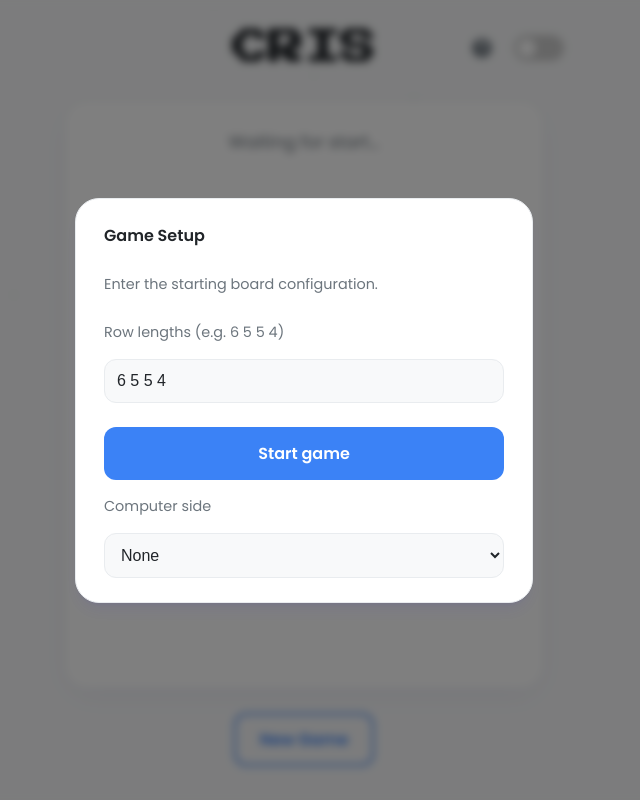
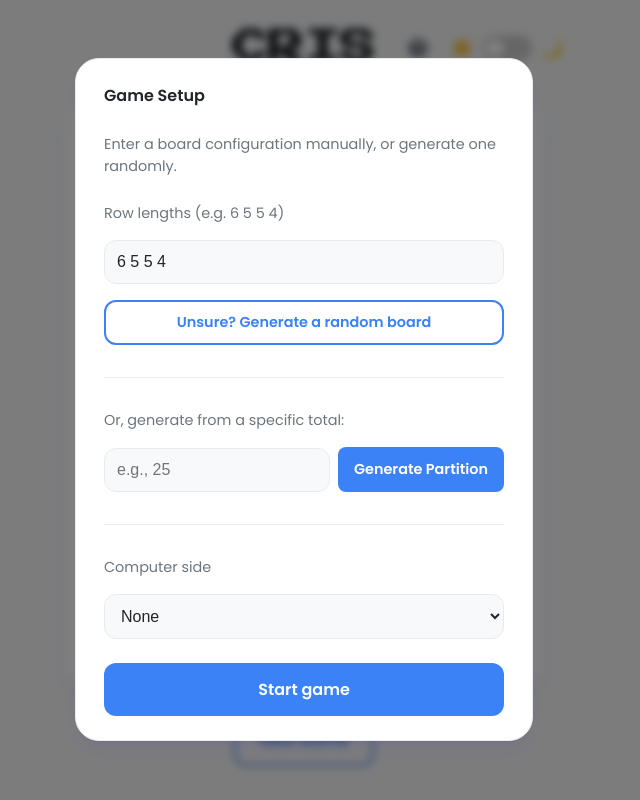
Before and after one commit to aayandeb/Partition-Games, a plain HTML site: page CRIS.html in a window 1280 px wide. Shown: the whole page, without its empty margins (336-976 px from the left). Drawn offline with Linux system fonts and the light colour scheme.

Commit message:
added random generate function to CRIM, dark mode button icons

```diff
--- a/CRIS.html
+++ b/CRIS.html
@@ -26,15 +26,19 @@
       <div class="header-center"><h1>CRIS</h1></div>
       <div class="header-right">
         <button id="help-btn" aria-label="Help">
-          <!-- hero-icons “question-mark-circle” -->
+          <!-- hero-icons "question-mark-circle" -->
           <svg xmlns="http://www.w3.org/2000/svg" viewBox="0 0 24 24" width="24" height="24" fill="currentColor">
             <path fill-rule="evenodd" d="M12 2.25A9.75 9.75 0 1021.75 12 9.762 9.762 0 0012 2.25zM12 18a.937.937 0 01-.938-.938.938.938 0 011.876 0A.938.938 0 0112 18zm1.434-3.876a.937.937 0 01-1.868-.372c.17-.852.683-1.323 1.284-1.877.61-.561 1.242-1.143 1.242-2.397 0-1.209-.974-2.187-2.192-2.187-1.1 0-1.954.53-2.378 1.417a.937.937 0 11-1.687-.802C8.299 6.44 9.86 5.25 11.896 5.25c2.27 0 4.06 1.774 4.06 4.062 0 2.046-1.2 3.089-2.018 3.838-.543.499-.809.746-.904 1.0z" clip-rule="evenodd"/>
           </svg>
         </button>
+        <div class="theme-switcher">
+          <span class="theme-icon sun">☀️</span>
           <label class="switch">
             <input type="checkbox" id="theme-toggle">
             <span class="slider round"></span>
           </label>
+          <span class="theme-icon moon">🌙</span>
+        </div>
       </div>
     </header>
 
@@ -58,11 +62,21 @@
   <div id="setup-modal-backdrop" class="modal-backdrop">
     <div class="modal">
       <h2>Game Setup</h2>
-      <p>Enter the starting board configuration.</p>
+      <p>Enter a board configuration manually, or generate one randomly.</p>
+
       <label for="rows-input">Row lengths (e.g. 6 5 5 4)</label>
       <input id="rows-input" type="text" value="6 5 5 4" placeholder="e.g. 6 5 5 4">
-      <button id="start-game-btn" class="modal-btn">Start game</button>
+      <button id="randomize-btn-general" class="secondary-button">Unsure? Generate a random board</button>
 
+      <hr>
+
+      <label for="specific-number-input">Or, generate from a specific total:</label>
+      <div class="input-group">
+        <input type="number" id="specific-number-input" placeholder="e.g., 25">
+        <button id="randomize-btn-specific">Generate Partition</button>
+      </div>
+
+      <hr>
 
       <label for="cpu-side">Computer side</label>
       <select id="cpu-side">
@@ -71,6 +85,7 @@
         <option value="Blue">Blue (moves second)</option>
       </select>
 
+      <button id="start-game-btn" class="modal-btn">Start game</button>
     </div>
   </div>
 
--- a/ScriptCRIS.js
+++ b/ScriptCRIS.js
@@ -1,3 +1,24 @@
+/* Random partition utility functions */
+function randomInt(min, max) {
+  return Math.floor(Math.random() * (max - min + 1)) + min;
+}
+
+function randomPartition(n) {
+  let parts = [];
+  let remaining = n;
+  let maxPart = n;
+
+  while (remaining > 0) {
+    let part = randomInt(1, Math.min(remaining, maxPart));
+    parts.push(part);
+    remaining -= part;
+    maxPart = part;
+  }
+
+  return parts.sort((a, b) => b - a); // Sort descending like other games
+}
+
+/* ────────────────────  XOR calculations for perfect AI  ──────────────────── */
 function xorAllFragments(state) {
   let x = 0;
   for (const f of state.fragments) x ^= gRect(f.rows, f.cols);
@@ -208,6 +229,28 @@ class CRIM_GUI{
     document.getElementById('play-again-btn')
         .addEventListener('click',()=>{SoundManager.play('click');this.showSetup();});
 
+    /* random partition buttons */
+    document.getElementById('randomize-btn-general')
+        .addEventListener('click', () => {
+          SoundManager.play('click');
+          const n = randomInt(15, 40);
+          const partition = randomPartition(n);
+          this.rowsInput.value = partition.join(' ');
+        });
+
+    document.getElementById('randomize-btn-specific')
+        .addEventListener('click', () => {
+          SoundManager.play('click');
+          const specificInput = document.getElementById('specific-number-input');
+          const n = parseInt(specificInput.value, 10);
+          if (isNaN(n) || n <= 0 || n > 200) {
+            alert("Please enter a positive number less than or equal to 200.");
+            return;
+          }
+          const partition = randomPartition(n);
+          this.rowsInput.value = partition.join(' ');
+        });
+
     /* theme toggle */
     const themeTgl=document.getElementById('theme-toggle');
     const saved=localStorage.getItem('theme')||'light';
--- a/StyleCRIS.css
+++ b/StyleCRIS.css
@@ -226,12 +226,75 @@ button:active { transform: translateY(-1px) scale(0.98); box-shadow: none; }
 #new-game-btn { color: var(--accent-color); background-color: transparent; border-color: var(--accent-color); }
 #new-game-btn:hover { color: white; background-color: var(--accent-color); }
 .theme-switcher { display: flex; align-items: center; gap: 8px; }
+
+.theme-icon {
+    font-size: 1.2rem;
+    opacity: 0.7;
+    transition: opacity 0.3s ease;
+}
+
+.theme-icon.sun {
+    opacity: 1;
+}
+
+[data-theme="dark"] .theme-icon.sun {
+    opacity: 0.4;
+}
+
+[data-theme="dark"] .theme-icon.moon {
+    opacity: 1;
+}
+
 .switch { position: relative; display: inline-block; width: 50px; height: 26px; }
 .switch input { width: 0; height: 0; opacity: 0; }
 .slider { position: absolute; top: 0; left: 0; right: 0; bottom: 0; background-color: #ccc; border-radius: 34px; cursor: pointer; transition: .4s; }
 .slider:before { position: absolute; content: ""; height: 18px; width: 18px; left: 4px; bottom: 4px; background-color: white; border-radius: 50%; transition: .4s cubic-bezier(0.68, -0.55, 0.27, 1.55); }
 input:checked + .slider { background-color: var(--accent-color); }
 input:checked + .slider:before { transform: translateX(24px); }
+
+.input-group {
+    display: flex;
+    gap: 8px;
+    align-items: flex-end;
+}
+
+.input-group input {
+    flex: 1;
+}
+
+.input-group button {
+    background-color: var(--accent-color);
+    color: white;
+    border: none;
+    padding: 12px 16px;
+    border-radius: 8px;
+    font-size: 0.9rem;
+    white-space: nowrap;
+}
+
+.input-group button:hover {
+    background-color: var(--accent-hover-color);
+}
+
+.secondary-button {
+    background-color: transparent !important;
+    color: var(--accent-color) !important;
+    border: 2px solid var(--accent-color) !important;
+    font-size: 0.9rem !important;
+    padding: 10px 16px !important;
+}
+
+.secondary-button:hover {
+    background-color: var(--accent-color) !important;
+    color: white !important;
+}
+
+.modal hr {
+    border: none;
+    height: 1px;
+    background-color: var(--border-color);
+    margin: 16px 0;
+}
 
 /* ==========================================================================
    8. Media Queries
--- a/crimstyle.css
+++ b/crimstyle.css
@@ -136,6 +136,25 @@ button:active { transform: translateY(-1px) scale(0.98); box-shadow: none; }
 
 /* Theme Switcher */
 .theme-switcher { display: flex; align-items: center; gap: 8px; }
+
+.theme-icon {
+    font-size: 1.2rem;
+    opacity: 0.7;
+    transition: opacity 0.3s ease;
+}
+
+.theme-icon.sun {
+    opacity: 1;
+}
+
+[data-theme="dark"] .theme-icon.sun {
+    opacity: 0.4;
+}
+
+[data-theme="dark"] .theme-icon.moon {
+    opacity: 1;
+}
+
 .switch { position: relative; display: inline-block; width: 50px; height: 26px; }
 .switch input { width: 0; height: 0; opacity: 0; }
 .slider { position: absolute; top: 0; left: 0; right: 0; bottom: 0; background-color: #ccc; border-radius: 34px; cursor: pointer; transition: .4s; }
--- a/styleLCTR.css
+++ b/styleLCTR.css
@@ -226,6 +226,25 @@ button:active { transform: translateY(-1px) scale(0.98); box-shadow: none; }
 #new-game-btn { color: var(--accent-color); background-color: transparent; border-color: var(--accent-color); }
 #new-game-btn:hover { color: white; background-color: var(--accent-color); }
 .theme-switcher { display: flex; align-items: center; gap: 8px; }
+
+.theme-icon {
+    font-size: 1.2rem;
+    opacity: 0.7;
+    transition: opacity 0.3s ease;
+}
+
+.theme-icon.sun {
+    opacity: 1;
+}
+
+[data-theme="dark"] .theme-icon.sun {
+    opacity: 0.4;
+}
+
+[data-theme="dark"] .theme-icon.moon {
+    opacity: 1;
+}
+
 .switch { position: relative; display: inline-block; width: 50px; height: 26px; }
 .switch input { width: 0; height: 0; opacity: 0; }
 .slider { position: absolute; top: 0; left: 0; right: 0; bottom: 0; background-color: #ccc; border-radius: 34px; cursor: pointer; transition: .4s; }
```
Also changed, not shown: CRIM.html (+2 -0 lines), LCTR.html (+2 -0 lines). Lines whose indentation alone changed are shown as unchanged.
